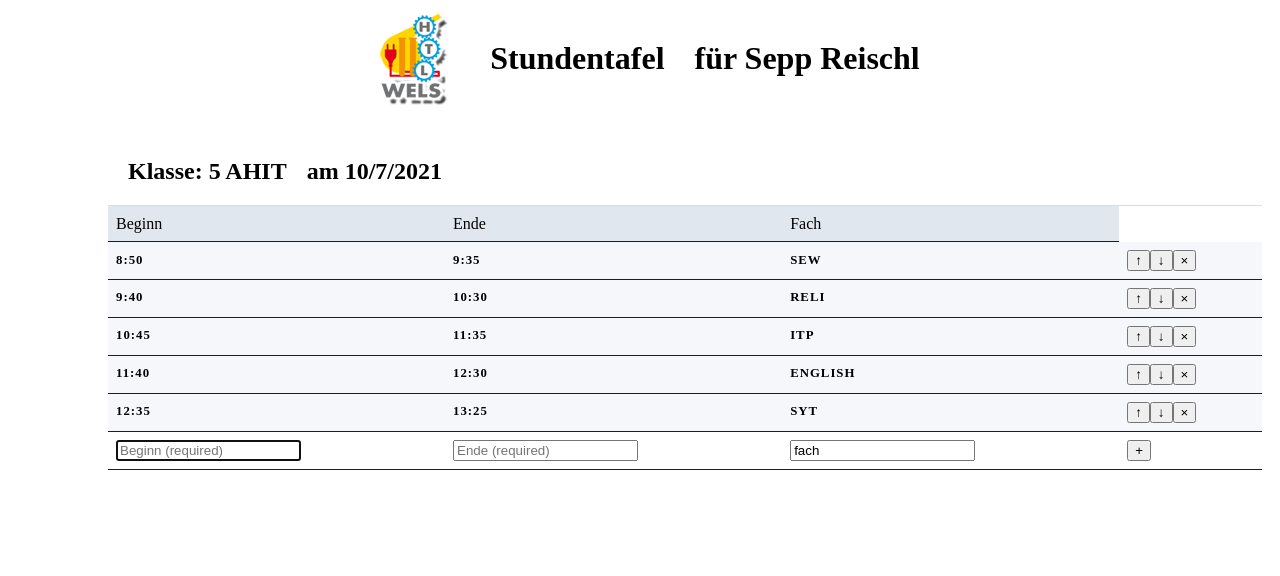
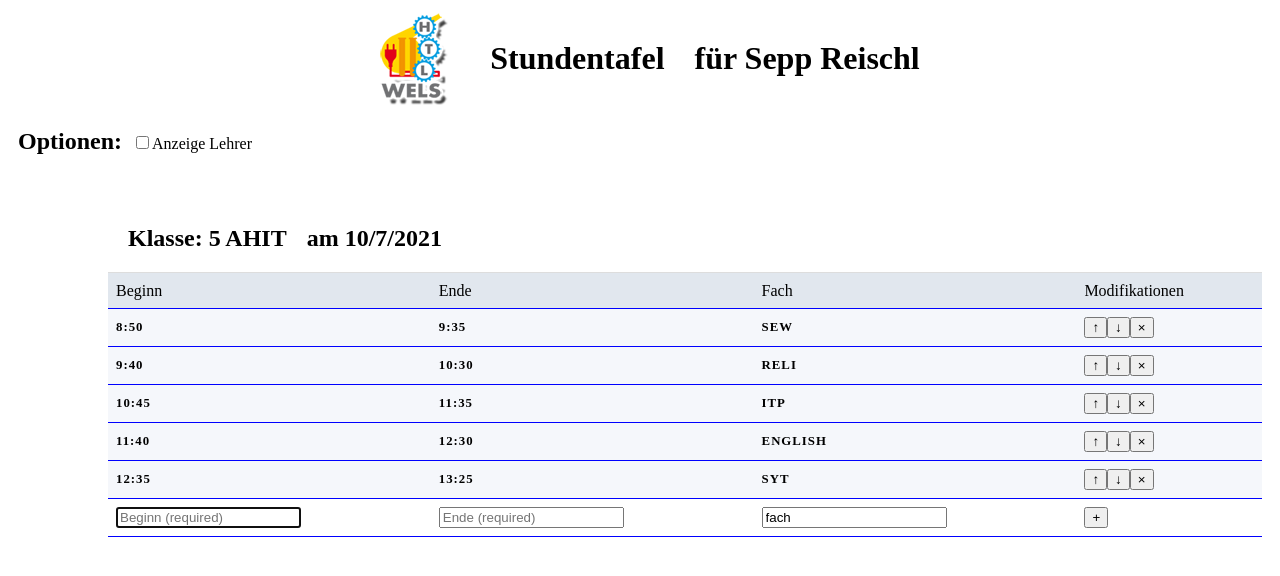
Before and after one commit to gitHubHTLWels/stundenplan, a Vue app: page / in a window 1280 px wide. Shown: the top 576 px of the page. Built offline with nearby package versions, Linux system fonts and the light colour scheme.

Commit message:
lehrer as condition

```diff
--- a/src/App.vue
+++ b/src/App.vue
@@ -4,6 +4,8 @@
     :timeTableParams="stundenPlanPar"
     @addLesson="addLesson"
     @remLesson="removeLesson"
+    @moveLessonDown="moveLessonDown"
+    @moveLessonUp="moveLessonUp"
   />
 </template>
 
@@ -26,11 +28,11 @@ export default {
       stunden:
         'EH 1: SEW, EH 2: REL, EH 3: ITP, EH 4: Englisch, EH 5: Pause, EH 6: SYT',
       timeTable: [
-        { begin: '8:50', end: '9:35', title: 'SEW' },
-        { begin: '9:40', end: '10:30', title: 'Reli' },
-        { begin: '10:45', end: '11:35', title: 'ITP' },
-        { begin: '11:40', end: '12:30', title: 'English' },
-        { begin: '12:35', end: '13:25', title: 'SYT' },
+        { begin: '8:50', end: '9:35', title: 'SEW', lehrer: 'HELT' },
+        { begin: '9:40', end: '10:30', title: 'Reli', lehrer: 'BARE' },
+        { begin: '10:45', end: '11:35', title: 'ITP', lehrer: 'GAMS' },
+        { begin: '11:40', end: '12:30', title: 'English', lehrer: 'KENN' },
+        { begin: '12:35', end: '13:25', title: 'SYT', lehrer: 'REFR' },
       ],
     });
     function addLesson(unit) {
@@ -44,13 +46,37 @@ export default {
 
     function removeLesson(index) {
       stundenPlanPar.value.timeTable.splice(index, 1);
-      console.log(index);
+      console.log(index + 'length: ' + stundenPlanPar.value.timeTable.length);
+    }
+    function moveLessonDown(index) {
+      console.log('move lessons down ...');
+      let len = stundenPlanPar.value.timeTable.length;
+
+      if (len <= 1 || index == len - 1) return;
+
+      console.log('len: ' + len + '' + index);
+      let xChange = stundenPlanPar.value.timeTable[index + 1];
+      stundenPlanPar.value.timeTable[index + 1] =
+        stundenPlanPar.value.timeTable[index];
+      stundenPlanPar.value.timeTable[index] = xChange;
+    }
+
+    function moveLessonUp(index) {
+      let len = stundenPlanPar.value.timeTable.length;
+
+      if (len <= 1 || index == 0) return;
+      let xChange = stundenPlanPar.value.timeTable[index - 1];
+      stundenPlanPar.value.timeTable[index - 1] =
+        stundenPlanPar.value.timeTable[index];
+      stundenPlanPar.value.timeTable[index] = xChange;
     }
 
     return {
       stundenPlanPar,
       addLesson,
       removeLesson,
+      moveLessonDown,
+      moveLessonUp,
     };
   },
   /*   data() {
--- a/src/components/Stundenplan.vue
+++ b/src/components/Stundenplan.vue
@@ -1,14 +1,25 @@
 <template>
   <div>
-    <div id="block">
+    <div id="optionBlock">
+      <h2>Optionen:</h2>
+      <div class="item">
+        <input v-model="optionShowTeaher" type="checkbox" id="showTeacher" />
+        <label for="showTeacher">Anzeige Lehrer</label>
+      </div>
+    </div>
+
+    <div class="block">
       <h2>Klasse: {{ timeTableParams.klasse }}</h2>
       <h2>am {{ timeTableParams.datum }}</h2>
+
       <table>
         <thead>
           <tr>
             <td>Beginn</td>
             <td>Ende</td>
             <td>Fach</td>
+            <td v-if="optionShowTeaher">Lehrer</td>
+            <td>Modifikationen</td>
           </tr>
         </thead>
         <tbody>
@@ -16,20 +27,12 @@
             <th>{{ item.begin }}</th>
             <th>{{ item.end }}</th>
             <th>{{ item.title }}</th>
+            <th v-if="optionShowTeaher">{{ item.lehrer }}</th>
             <th class="actions">
-              <button v-on:click="moveSpecUp(index)">&#8593;</button>
-              <button v-on:click="moveSpecDown(index)">&#8595;</button>
+              <button v-on:click="moveLessonUp(index)">&#8593;</button>
+              <button v-on:click="moveLessonDown(index)">&#8595;</button>
               <button v-on:click="remLesson(index)">&times;</button>
             </th>
-            <!-- <tr v-else>
-				<th>{{ item.begin }}</th>
-				<th>{{ item.end }}</th>
-                <th>{{ item.title }}</th>
-				<td class="actions">
-					<button v-on:click="moveSpecUp(index)">&#8593;</button>
-					<button v-on:click="moveSpecDown(index)">&#8595;</button>
-					<button v-on:click="removeSpec(index)">&times;</button>
-				</td> -->
           </tr>
         </tbody>
         <tfoot>
@@ -56,6 +59,15 @@
                 placeholder="Fach (required)"
               />
             </td>
+            <template v-if="optionShowTeaher">
+              <td>
+                <input
+                  type="text"
+                  v-model="newTableEntry.teacher"
+                  placeholder="Lehrer (required)"
+                />
+              </td>
+            </template>
             <td class="actions">
               <button v-on:click="addUnit">&#43;</button>
             </td>
@@ -80,11 +92,12 @@ export default {
     },
   },
   setup(props, { emit }) {
-    let myArr = ref(['eins', 'zwei']);
+    let optionShowTeaher = ref(false);
     let newTableEntry = {
       beginn: '',
       ende: '',
       fach: 'fach',
+      teacher: '',
     };
 
     function addUnit(e) {
@@ -102,24 +115,26 @@ export default {
     function remLesson(index) {
       //props.timeTableParams.timeTable.splice(index, 1);
       console.log(index);
-      emit('remLessong', index);
+      emit('remLesson', index);
     }
-    function moveItemUp(index) {
+    function moveLessonUp(index) {
       //his.specs.splice(index - 1, 0, this.specs.splice(index, 1)[0]);
+      emit('moveLessonUp', index);
       console.log(index);
     }
-    function moveItemDown(index) {
+    function moveLessonDown(index) {
       //this.specs.splice(index + 1, 0, this.specs.splice(index, 1)[0]);
+      emit('moveLessonDown', index);
       console.log(index);
     }
 
     return {
-      myArr,
+      optionShowTeaher,
       newTableEntry,
       addUnit,
       remLesson,
-      moveItemUp,
-      moveItemDown,
+      moveLessonUp,
+      moveLessonDown,
     };
   },
 };
@@ -127,23 +142,27 @@ export default {
 
 <style scoped>
 #header,
-#block {
+#optionBlock,
+.block {
   display: flex;
   flex-wrap: wrap;
   justify-content: left;
-  align-items: center;
+  align-items: baseline;
   margin: 0 10px;
 }
 #header h3,
 h1 {
   margin-left: 30px;
 }
-#block h2 {
+.block h2 {
   margin-left: 20px;
 }
-#block {
+.block {
   margin-left: 100px;
   margin-top: 30px;
+}
+#optionBlock .item {
+  margin-left: 10px;
 }
 
 ul {
```
